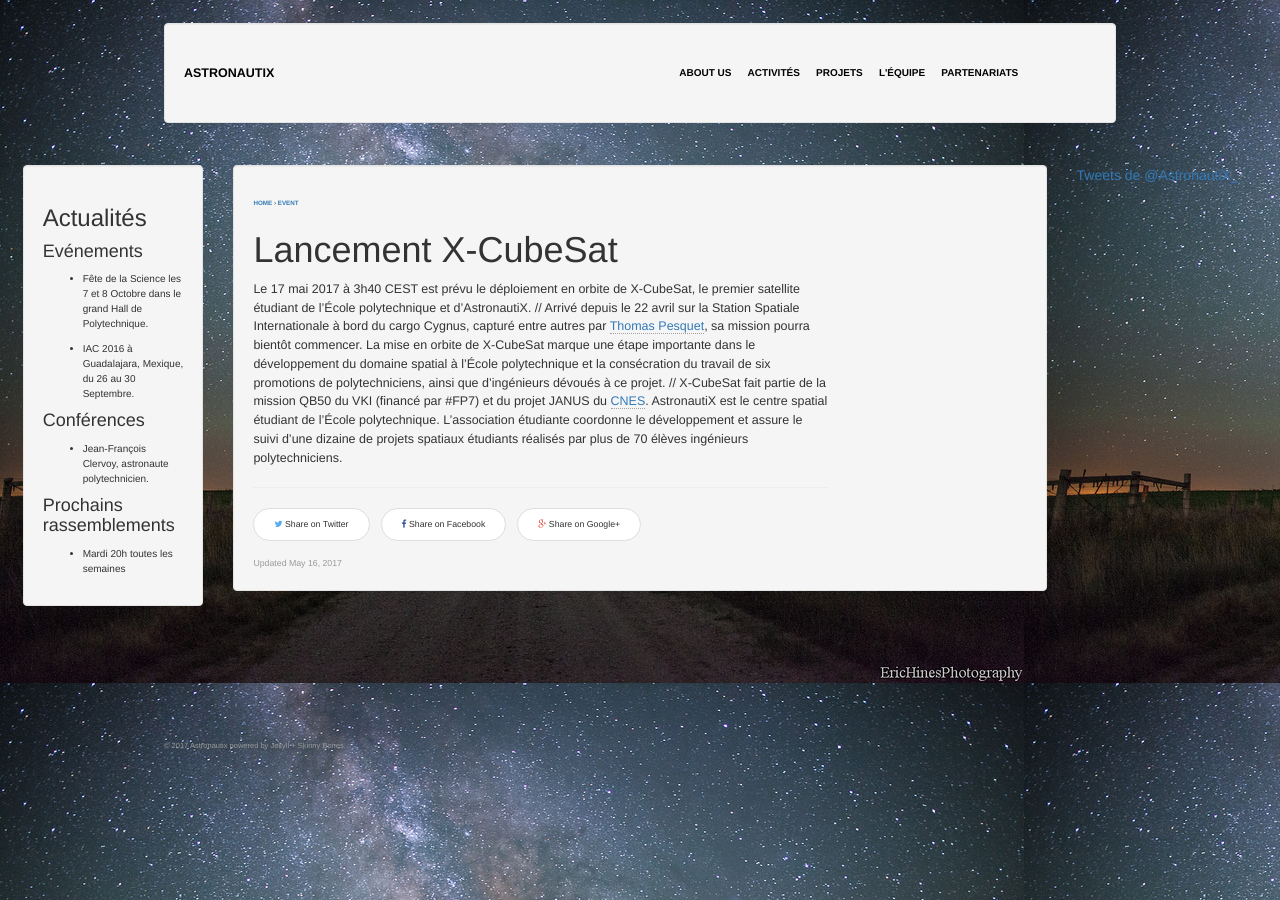
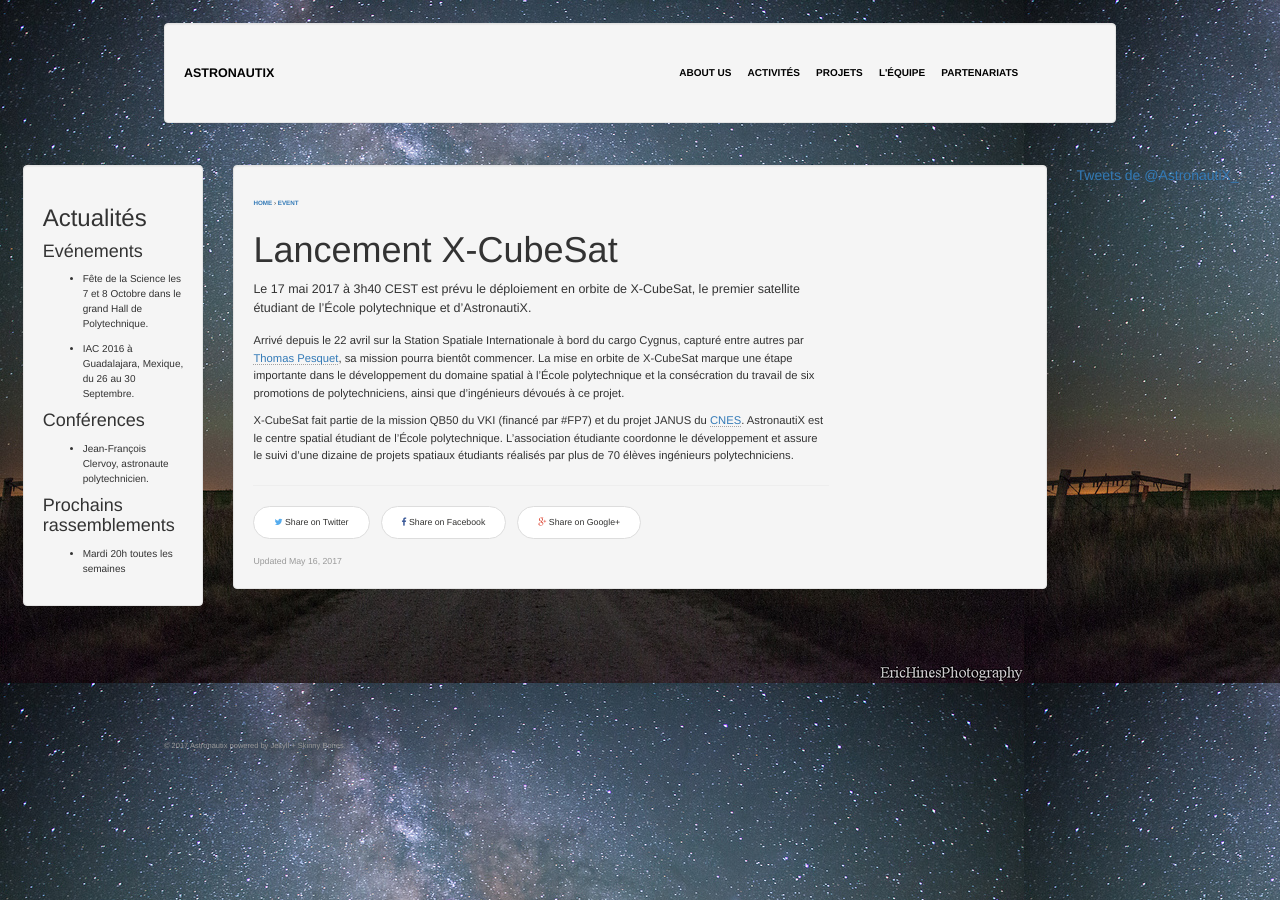
Before and after one commit to astronautix-cse-polytechnique/astronautix-cse-polytechnique.github.io, a Jekyll site: the page built from _posts/2017-05-16-lancement-xcubesat.markdown, in a window 1280 px wide. Built offline with Jekyll 4.4.1, drawn with Linux system fonts in a browser that asks for light colours; comment, search, counter and statistics services are not loaded.

```diff
--- a/_posts/2017-05-16-lancement-xcubesat.markdown
+++ b/_posts/2017-05-16-lancement-xcubesat.markdown
@@ -10,8 +10,12 @@ category: event
 tags:
 ---
 
-Le 17 mai 2017 à 3h40 CEST est prévu le déploiement en orbite de X-CubeSat, le premier satellite étudiant de l’École polytechnique et d'AstronautiX. //
+Le 17 mai 2017 à 3h40 CEST est prévu le déploiement en orbite de X-CubeSat, le premier satellite étudiant de l’École polytechnique et d'AstronautiX.
+
+
 Arrivé depuis le 22 avril sur la Station Spatiale Internationale à bord du cargo Cygnus, capturé entre autres par [Thomas Pesquet](https://www.facebook.com/ESAThomasPesquet/), sa mission pourra bientôt commencer.
-La mise en orbite de X-CubeSat marque une étape importante dans le développement du domaine spatial à l’École polytechnique et la consécration du travail de six promotions de polytechniciens, ainsi que d’ingénieurs dévoués à ce projet. //
+La mise en orbite de X-CubeSat marque une étape importante dans le développement du domaine spatial à l’École polytechnique et la consécration du travail de six promotions de polytechniciens, ainsi que d’ingénieurs dévoués à ce projet.
+
+
 X-CubeSat fait partie de la mission QB50 du VKI (financé par #FP7) et du projet JANUS du [CNES](https://www.facebook.com/CNESFrance/).
 AstronautiX est le centre spatial étudiant de l’École polytechnique. L’association étudiante coordonne le développement et assure le suivi d’une dizaine de projets spatiaux étudiants réalisés par plus de 70 élèves ingénieurs polytechniciens.
```
